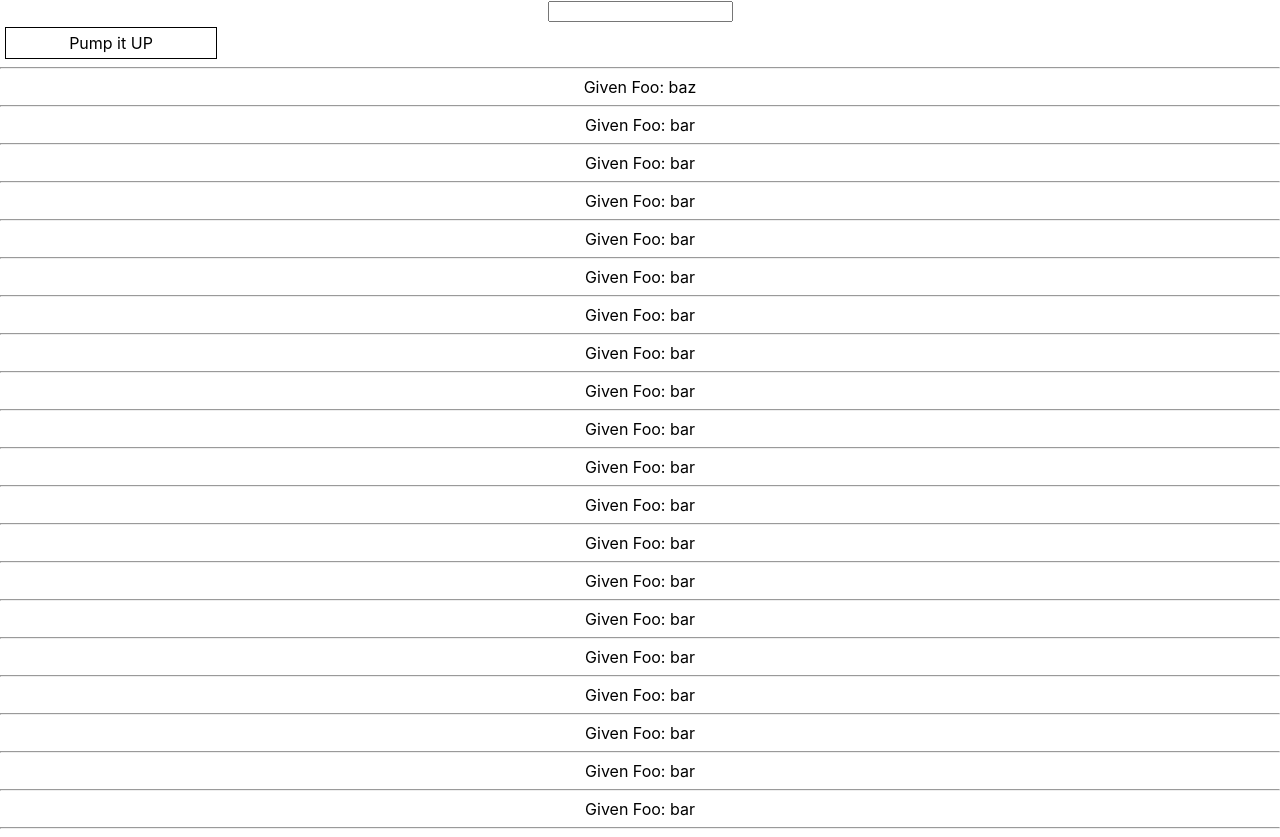
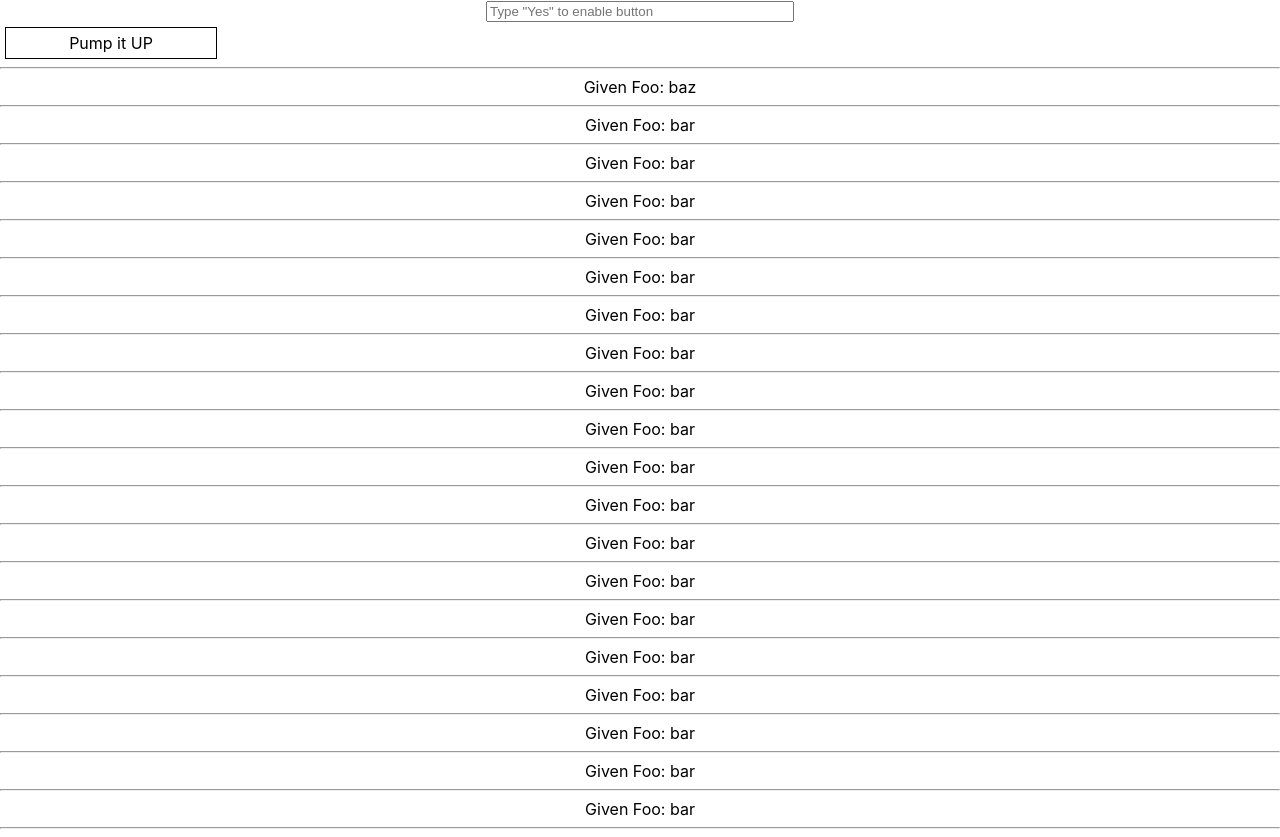
Before and after one commit to brentluna/buggy-react, a React (Create React App) app: page / in a window 1280 px wide. Built offline with nearby package versions, Linux system fonts and the light colour scheme.

Commit message:
Added text input usage

```diff
--- a/src/components/List.jsx
+++ b/src/components/List.jsx
@@ -20,18 +20,23 @@ class List extends React.Component {
     return elements;
   }
 
-  handleInputChanges(value) {
-    this.setState({ searchVal: value });
+  handleInputChanges(e) {
+    this.setState({ searchVal: e.target.value});
   }
 
   render() {
-    const { count } = this.state;
+    const { count, searchVal } = this.state;
     return (
       <div>
-        <input type="text" onClick={this.handleInputChanges} />
+        <input type="text" value={searchVal} placeHolder={'Type "Yes" to enable button'}onChange={this.handleInputChanges} style={{width: '300px'}}/>
         <div
           className='pump-it-button'
-          onClick={() => this.setState({ count: count + 1 })}
+          onClick={ () => {
+              if (searchVal.trim() === 'Yes') {
+                this.setState({ count: count + 1 })
+              }
+            }
+          }
         >
           Pump it UP
         </div>
```
